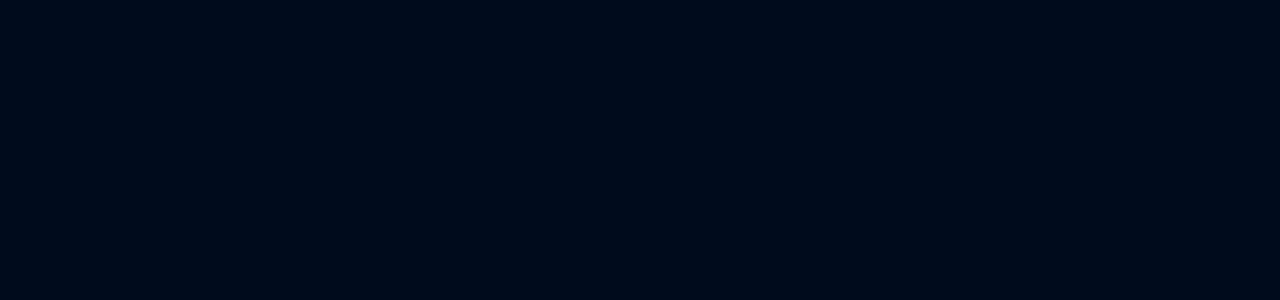
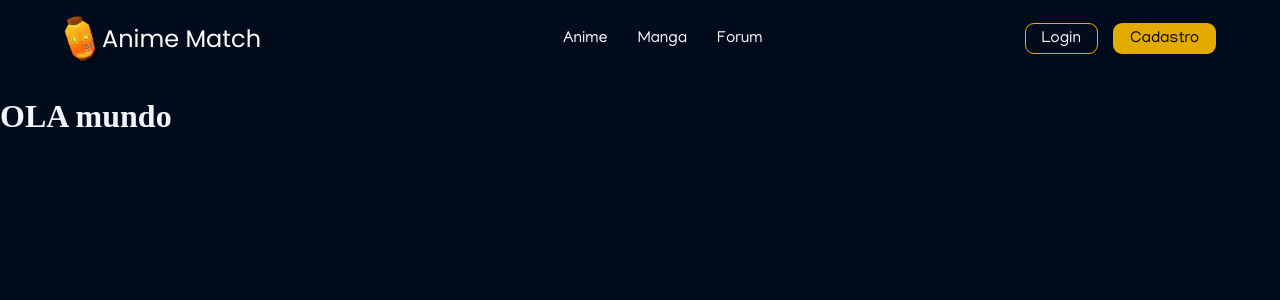
Before and after one commit to AnimeMatch/web-app, a React (Vite) app: page /anime/1 in a window 1280 px wide. Before the commit this address had no page. Shown: the top 300 px of the page. Built offline with nearby package versions, Linux system fonts and the light colour scheme.

Commit message:
Mudando o sistema de rotas

```diff
--- a/main.jsx
+++ b/main.jsx
@@ -1,10 +1,32 @@
-import React from 'react'
-import ReactDOM from 'react-dom/client'
-import '/src/assets/css/index.css'
-import Rotas from './src/Rotas.jsx'
+import React from "react";
+import ReactDOM from "react-dom/client";
+import "/src/assets/css/index.css";
+import App from "./src/App.jsx";
+import Home from "./src/pages/Home.jsx";
+import AnimeInfoPage from "./src/pages/AnimeInfoPage";
+import {
+  createBrowserRouter,
+  RouterProvider,
+} from "react-router-dom";
+const router = createBrowserRouter([
+  {
+    path: "/",
+    element: <App />,
+    children: [
+      {
+        path: "/",
+        element: <Home />,
+      },
+      {
+        path: "anime/:id",
+        element: <AnimeInfoPage />,
+      },
+    ],
+  }
+]);
 
-ReactDOM.createRoot(document.getElementById('root')).render(
+ReactDOM.createRoot(document.getElementById("root")).render(
   <React.StrictMode>
-    <Rotas/>
-  </React.StrictMode>,
-)
+    <RouterProvider router={router}/>
+  </React.StrictMode>
+);
--- /dev/null
+++ b/src/App.jsx
@@ -0,0 +1,12 @@
+import React from "react";
+import Navbar from "./components/Navbar";
+import { Outlet } from "react-router-dom";
+
+export default function App() {
+  return (
+    <>
+      <Navbar/>
+      <Outlet/>
+    </>
+  );
+}
--- a/src/Rotas.jsx
+++ /dev/null
@@ -1,17 +0,0 @@
-import React from "react";
-import LogoutPage from "./pages/logoutPage";
-import { BrowserRouter, Routes, Route } from "react-router-dom";
-import Home from "./pages/Home";
-function Rotas() {
-  return (
-    <>
-      <BrowserRouter>
-        <Routes>
-          <Route path="/LogoutPage" element={<LogoutPage />} />
-          <Route path="/" element={<Home/>}/>
-        </Routes>
-      </BrowserRouter>
-    </>
-  );
-}
-export default Rotas;
--- /dev/null
+++ b/src/assets/css/animeInfoPage.css
@@ -0,0 +1,3 @@
+h1{
+    color: aliceblue;
+}
--- a/src/components/CardAnime.jsx
+++ b/src/components/CardAnime.jsx
@@ -1,7 +1,10 @@
 import "../assets/css/card.css";
+import { Link } from "react-router-dom";
+export default function CardAnime(props){
+    let redirect = "anime/"+ props.id;
 
-export default function CardAnime(props){
     return(
+      <Link to={redirect}>
         <div className="cardContent">
                 <div className="cardImage">
                   <img src={props.image} alt="" />
@@ -10,6 +13,7 @@ export default function CardAnime(props){
                   <span>{props.title}</span>
                 </div>
         </div>
+      </Link>
     )
 
 }
--- a/src/components/CarroselHome.jsx
+++ b/src/components/CarroselHome.jsx
@@ -61,6 +61,7 @@ export default function CarroselHome(props) {
         {getList.map((item) => (
           <SwiperSlide key={item.id}>
             <CardAnime
+              id = {item.id}
               title={item.title.romaji}
               image={item.coverImage.large}
             />
--- a/src/components/Navbar.jsx
+++ b/src/components/Navbar.jsx
@@ -9,6 +9,7 @@ import twitterLogo from '../assets/images/logos/twitter 1.svg';
 import { useState } from 'react';
 import { useNavigate } from 'react-router-dom';
 import { toast } from 'react-toastify';
+import { Link } from 'react-router-dom';
 
 export default function Navbar(){
 
@@ -64,10 +65,12 @@ export default function Navbar(){
     return (
         <>
             <nav className='navbar'>
-                <div className="brandingArea">
-                    <img src={logo} alt="" />
-                    <span id='title'>Anime Match</span>
-                </div>
+                <Link>
+                    <div className="brandingArea">
+                        <img src={logo} alt="" />
+                        <span id='title'>Anime Match</span>
+                    </div>
+                </Link>
                 <div className="navigationItens">
                     <ol className='navList'>
                         <li>Anime</li>
--- /dev/null
+++ b/src/pages/AnimeInfoPage.jsx
@@ -0,0 +1,9 @@
+import "../assets/css/animeInfoPage.css"
+
+export default function AnimeInfoPage() {
+    return(
+        <>
+            <h1>OLA mundo</h1>
+        </>
+    )
+}
--- a/src/pages/Home.jsx
+++ b/src/pages/Home.jsx
@@ -1,11 +1,9 @@
-import Navbar from "../components/Navbar";
 import CarroselHome from "../components/CarroselHome";
 import Banner from "../components/Banner"
 
 export default function Home(){
     return (
         <>
-        <Navbar/>
         <Banner/>
         <CarroselHome
           pagina="1"
```
